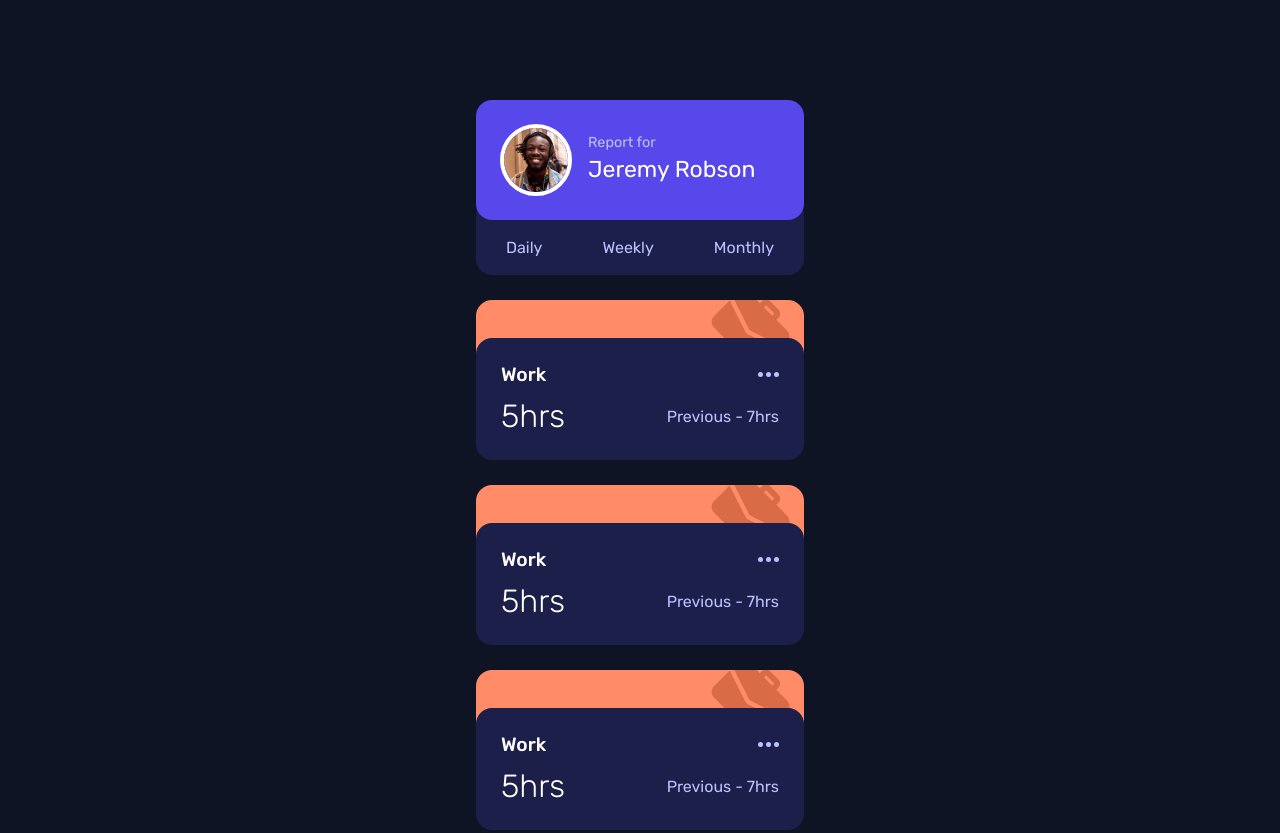
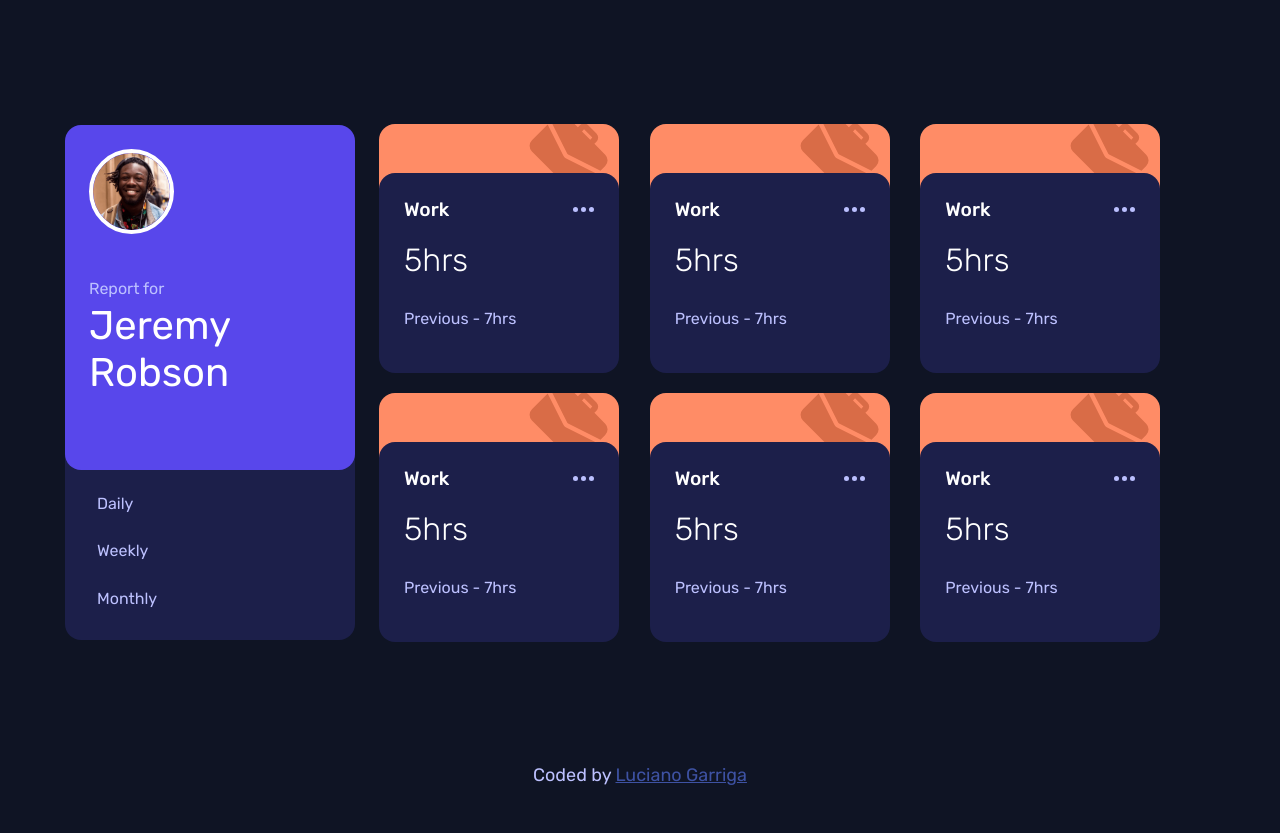
Before and after one commit to lucianogarriga/dashboard, a plain HTML site: page index.html in a window 1280 px wide. Shown: the top 833 px of the page. Drawn offline with Linux system fonts and the light colour scheme; a web font is replaced by a local one.

Commit message:
Detalles finales styles

```diff
--- a/styles.css
+++ b/styles.css
@@ -39,13 +39,13 @@ body{
     width: 328px;
     margin: 100px auto;
     /* al determinar el width, con el margin auto se centra automaticamente */
-    position: relative;
+
     /* cada elemento que tenga un position absolute, se ajustara al contenedor mayor */
 }
 
-/* .first-section{
-     border: 3px solid yellow;
-} */
+.first-section{
+     position: relative;
+}
 
 .main-card__user{
     background-color: var(--Blue);
@@ -101,6 +101,7 @@ body{
 
 .second-section{
     padding-top: 200px;
+    /* border: 1px solid white; */
 }
 
 .card{
@@ -161,3 +162,63 @@ body{
 .attribution a {
     color: hsl(228, 45%, 44%);
 }
+
+@media(min-width:1200px){
+    .main-container{
+        width: 1150px;
+        display: flex;
+    }
+    .first-section{
+        /* border: 2px solid yellow; */
+        width: 290px;
+        height: 564px;
+        padding-top: 25px;
+    }
+    .second-section{
+        height: 546px;
+        width: 860px;
+        padding-top: 0;
+        display: grid;
+        grid-template-columns: repeat(3,1fr);
+        padding: 24px;
+    }
+    .main-card__user{
+        height: 345px;
+        flex-direction: column;
+    }
+    .main-card__image{
+        width: 85px;
+        margin-bottom: 35px;
+    }
+    .main-card__title{
+        font-size: 1rem;
+    }
+    .main-card__name{
+        font-size: 2.5rem;
+    }
+    .main-card__dates{
+        margin-top: 240px;
+        height: 200px;
+        flex-direction: column;
+        padding: 40px 32px 18px;
+    }
+    .card{
+        width: 240px;
+        height: 244px;
+        margin-bottom: 25px;
+
+    }
+    .card__image{
+        padding-left: 150px;
+    }
+    .card__details{
+        height: 200px;
+        bottom: -5px;
+    }
+    .card__time{
+        height: 300px;
+        flex-direction: column;
+        align-items: flex-start;
+        padding: 20px 0px;
+    }
+}
```
